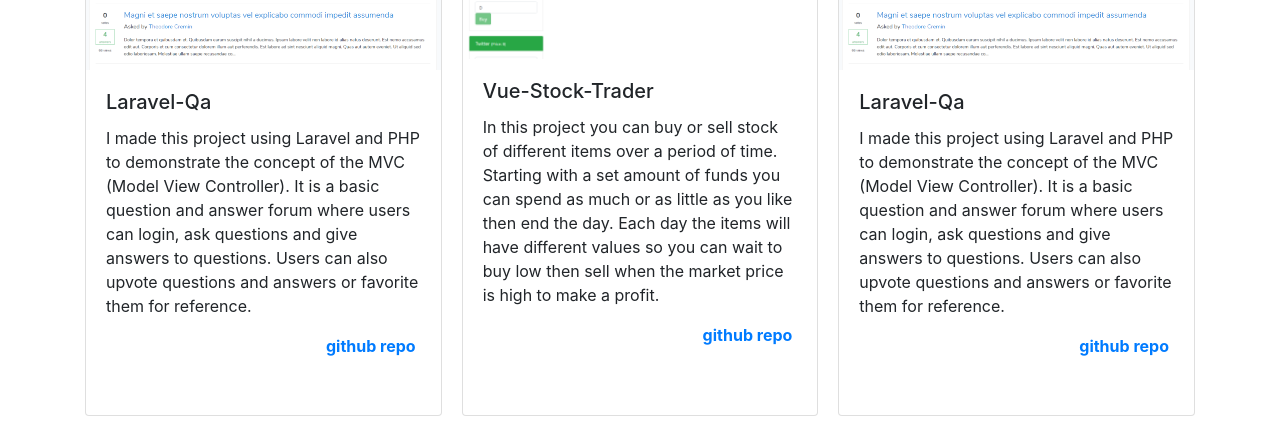
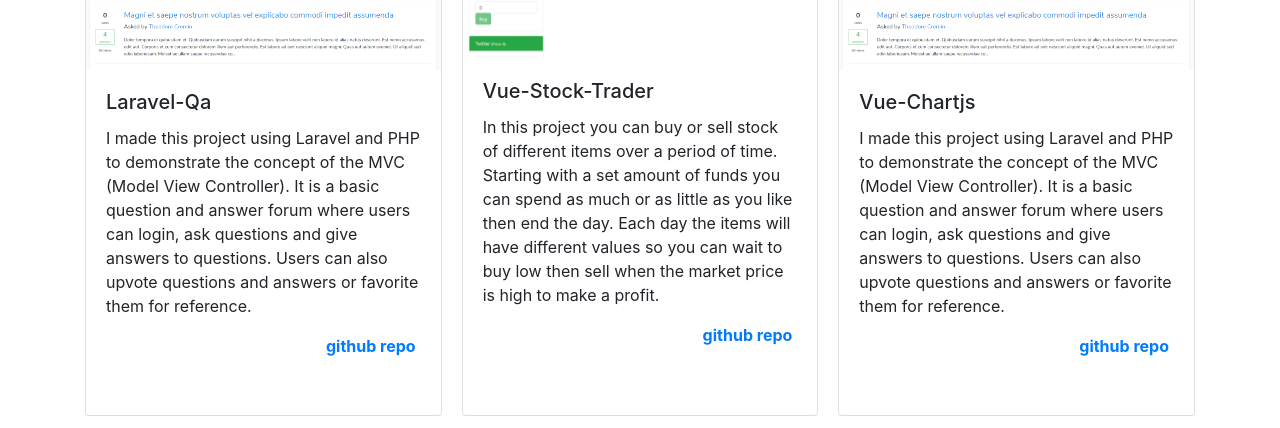
Before and after one commit to dstearle/my-portfolio, a Vue app: page / in a window 1280 px wide. Shown: the part 3154-3582 px from the top of the page. Built offline with nearby package versions, Linux system fonts and the light colour scheme.

Commit message:
Created file for Chartjs project

```diff
--- a/src/components/portfolioBody/experience/index.vue
+++ b/src/components/portfolioBody/experience/index.vue
@@ -14,7 +14,7 @@
 
             <vue-stock-trader></vue-stock-trader>
 
-            <laravel-qa></laravel-qa>
+            <vue-chartjs></vue-chartjs>
 
         </div>
 
@@ -27,6 +27,7 @@
     import RipeMetrics from "./employment/RipeMetrics.vue";
     import LaravelQa from "./projects/LaravelQa.vue";
     import VueStockTrader from "./projects/VueStockTrader.vue";
+    import VueChartjs from "./projects/VueChartjs";
 
     export default {
 
@@ -37,6 +38,8 @@
             laravelQa: LaravelQa,
 
             vueStockTrader: VueStockTrader,
+
+            vueChartjs: VueChartjs,
 
         },
 
--- /dev/null
+++ b/src/components/portfolioBody/experience/projects/VueChartjs.vue
@@ -0,0 +1,36 @@
+<template>
+
+    <div class="card project-card">
+
+        <!-- Project Image -->
+        <img src="./../../../../assets/images/laravelQaImg.png" class="card-img-top" alt="Laravel Project">
+
+        <div class="card-body">
+
+            <!-- Project Title -->
+            <h5 class="card-title">Vue-Chartjs</h5>
+
+            <!-- Project Description -->
+            <p class="card-text">
+                I made this project using Laravel and PHP to demonstrate the concept of the MVC (Model View Controller).
+                It is a basic question and answer forum where users can login, ask questions and give answers to questions.
+                Users can also upvote questions and answers or favorite them for reference.
+            </p>
+
+            <!-- Card Footer -->
+            <div class="row" style="padding:0px 20px 0px 20px">
+
+                <strong class="ml-auto">
+
+                    <!-- Github Repo -->
+                    <a href="https://github.com/dstearle/laravel-qa">github repo</a>
+
+                </strong>
+
+            </div>
+
+        </div>
+
+    </div>
+
+</template>
```
